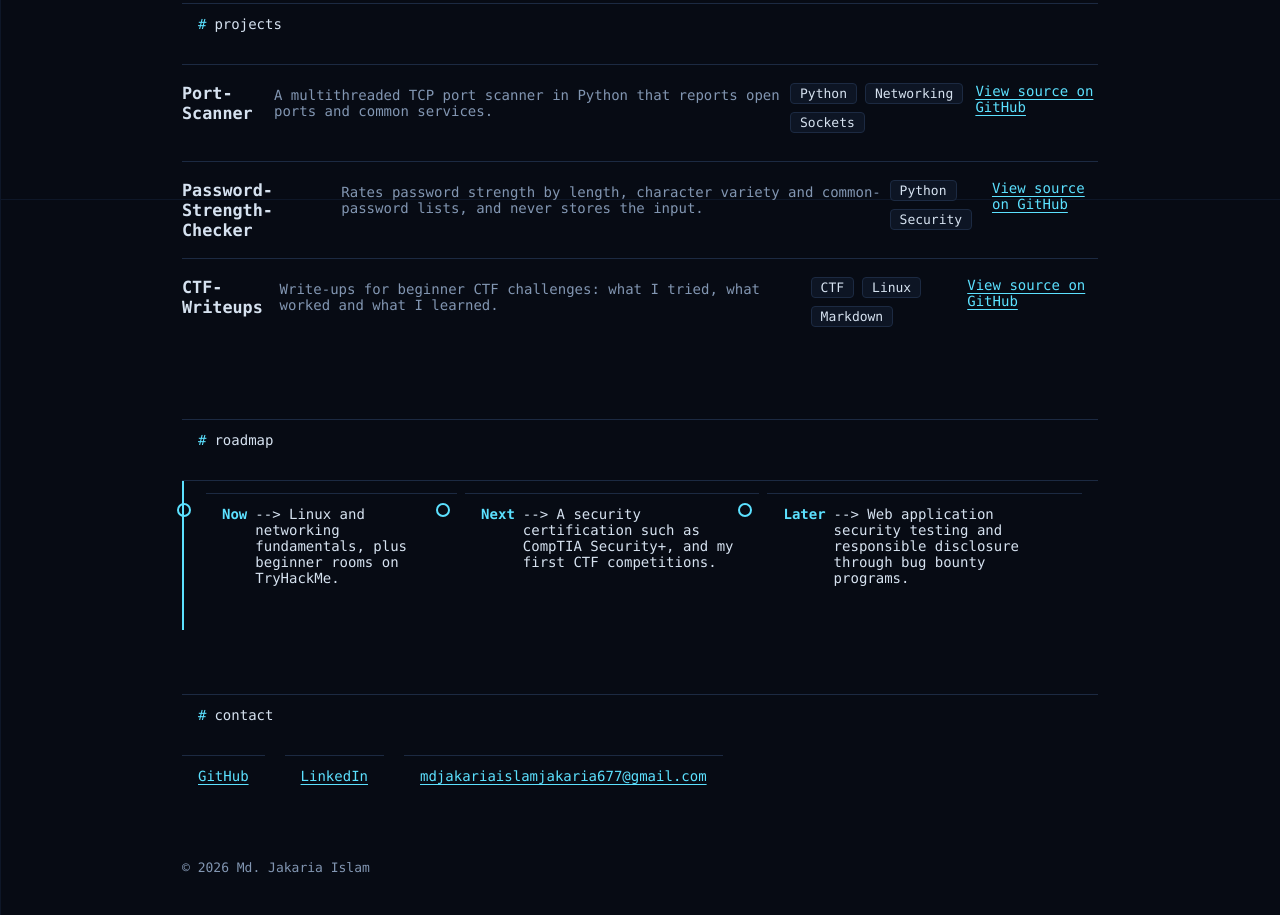
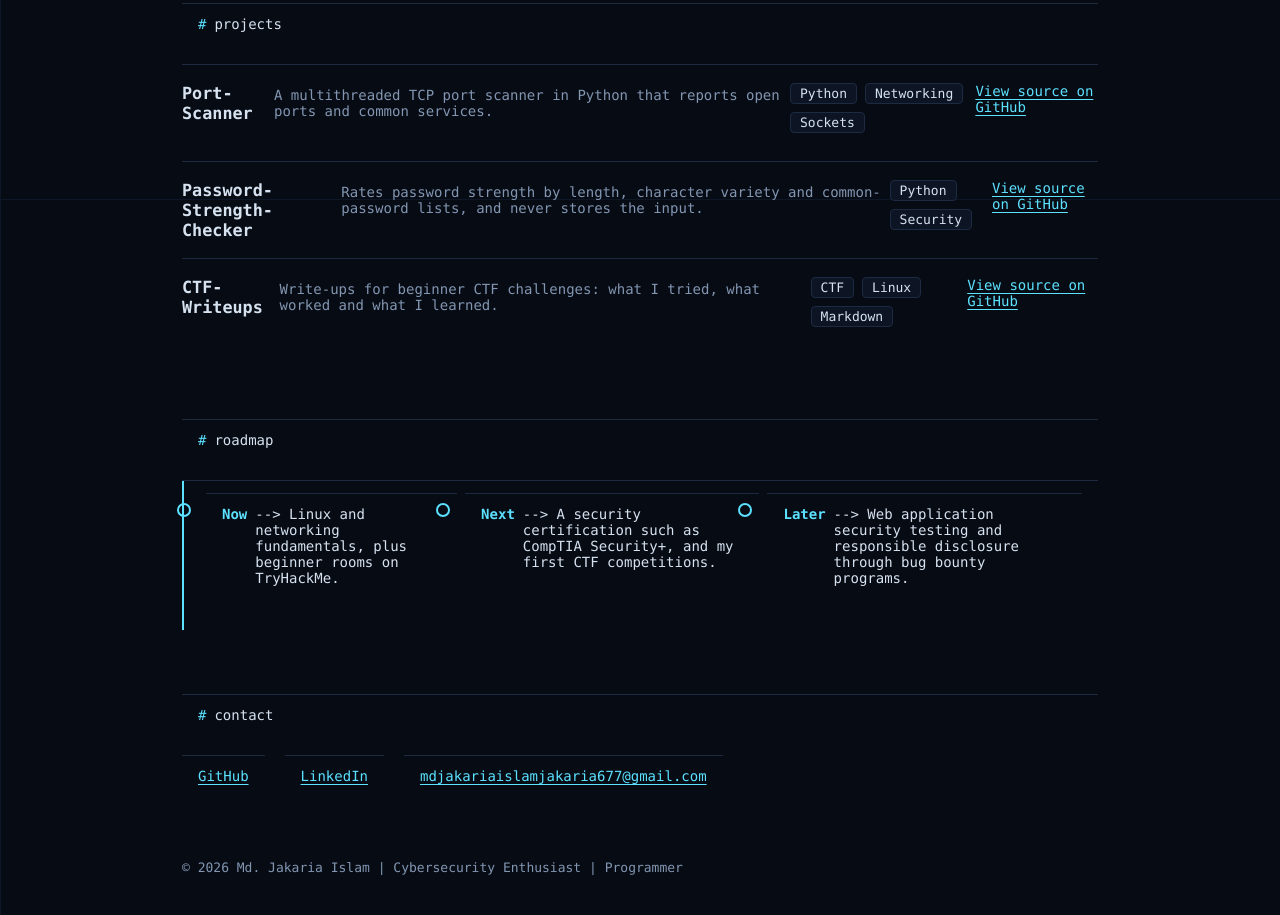
Before and after one commit to jakaria6231/jakaria6231.github.io, a plain HTML site: page index.html in a window 1280 px wide. Shown: the part 1401-2316 px from the top of the page. Drawn offline with Linux system fonts and the light colour scheme.

Commit message:
Revise footer and headline in index.html
Updated footer and headline information to reflect current interests and profession.

```diff
--- a/index.html
+++ b/index.html
@@ -115,7 +115,7 @@ body::before{content:"";position:fixed;inset:0;pointer-events:none;background:ra
   <section id="roadmap"><div class="wrap"><h2>roadmap</h2><ol class="road" id="roadBody"></ol></div></section>
   <section id="contact"><div class="wrap"><h2>contact</h2><div class="links" id="contactBody"></div></div></section>
 </main>
-<footer><div class="wrap">© <span id="yr"></span> <span id="fname"></span></div></footer>
+<footer><div class="wrap">© <span id="yr"></span> <span id="fname"></span> | Cybersecurity Enthusiast | Programmer</div></footer>
 
 <script>
 /* ============ EDIT ONLY THIS BLOCK ============
@@ -125,7 +125,7 @@ body::before{content:"";position:fixed;inset:0;pointer-events:none;background:ra
 const ME = {
   name: "Md. Jakaria Islam",
   handle: "jakaria6231",
-  headline: "CSE student learning how systems break, so I can help protect them.",
+  headline: "Cybersecurity Enthusiast | Programmer",
   roles: ["Ethical Hacker in Training", "CTF player", "Future Security Engineer"],
   about: [
     "I study Computer Science and Engineering and I am building a career in cybersecurity.",
@@ -158,7 +158,7 @@ const $ = s => document.querySelector(s);
 const email = () => ME.links.email.join("@");
 const tags = a => a.map(t => "<span>" + t + "</span>").join("");
 
-document.title = ME.name + " | Cybersecurity Student";
+document.title = ME.name + " | Cybersecurity Enthusiast | Programmer";
 $("#name").textContent = ME.name;
 $("#headline").textContent = ME.headline;
 $("#fname").textContent = ME.name;
```
